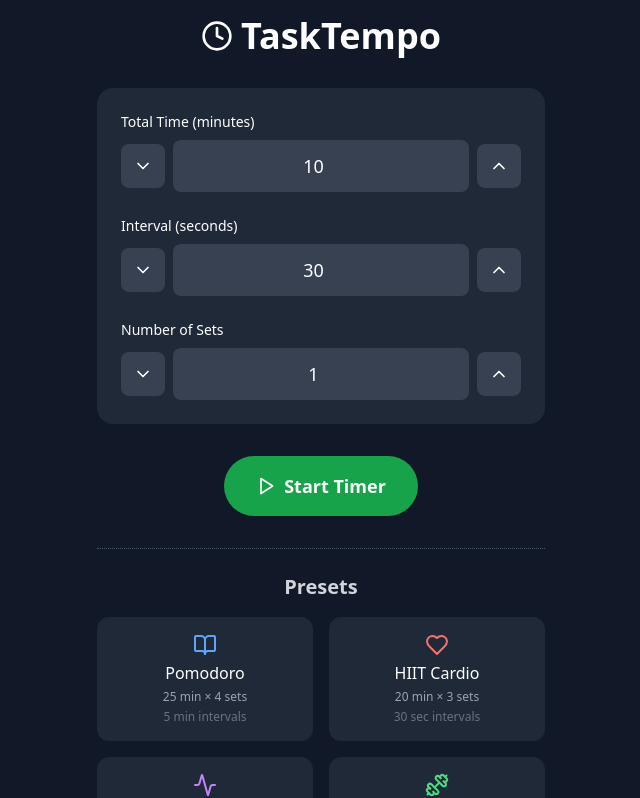
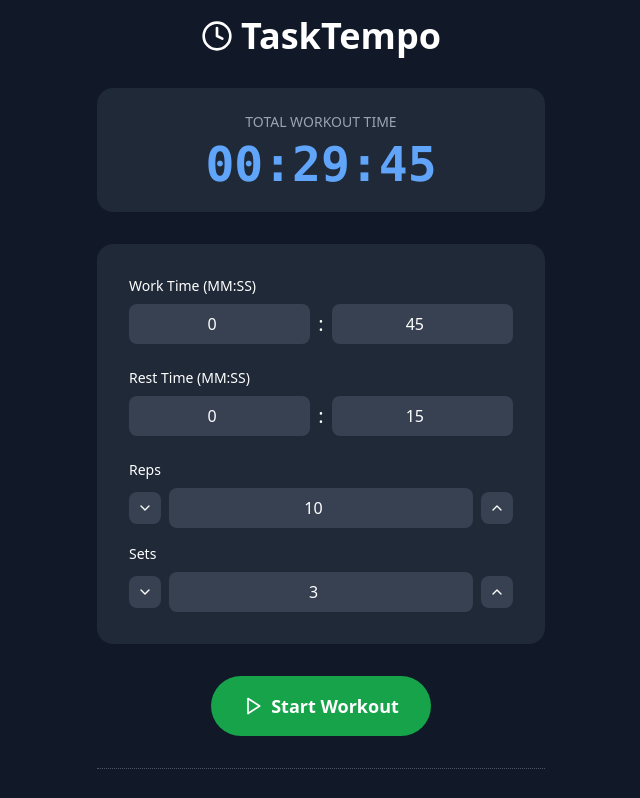
Before and after one commit to gjpark03/TaskTempo, a React (Vite) app: page /timer in a window 1280 px wide. Shown: the top 798 px of the page, without its empty margins (319-959 px from the left). Built offline with nearby package versions, Linux system fonts and the light colour scheme; no server answers; the HTML template or start-up script is replaced by a standard one.

Commit message:
Rework main user input

```diff
--- a/src/TimerApp.jsx
+++ b/src/TimerApp.jsx
@@ -4,61 +4,99 @@ import { Play, Pause, RotateCcw, Clock, ChevronUp, ChevronDown, BookOpen, Heart,
 
 export default function TimerApp() {
   const navigate = useNavigate();
-  const [totalMinutes, setTotalMinutes] = useState(10);
-  const [intervalSeconds, setIntervalSeconds] = useState(30);
-  const [totalSets, setTotalSets] = useState(1);
+  const [workMinutes, setWorkMinutes] = useState(0);
+  const [workSeconds, setWorkSeconds] = useState(45);
+  const [restMinutes, setRestMinutes] = useState(0);
+  const [restSeconds, setRestSeconds] = useState(15);
+  const [reps, setReps] = useState(10);
+  const [sets, setSets] = useState(3);
   const [currentSet, setCurrentSet] = useState(1);
+  const [currentRep, setCurrentRep] = useState(1);
+  const [isWorkPhase, setIsWorkPhase] = useState(true);
   const [timeRemaining, setTimeRemaining] = useState(0);
   const [isRunning, setIsRunning] = useState(false);
-  const [nextInterval, setNextInterval] = useState(0);
   const intervalRef = useRef(null);
+
+  // Calculate total workout time
+  const calculateTotalTime = () => {
+    const workTimeSeconds = workMinutes * 60 + workSeconds;
+    const restTimeSeconds = restMinutes * 60 + restSeconds;
+    const totalSecondsPerSet = (workTimeSeconds * reps) + (restTimeSeconds * (reps - 1));
+    const totalSeconds = (totalSecondsPerSet * sets) + (restTimeSeconds * (sets - 1));
+    return totalSeconds;
+  };
+
+  // Format total time to HH:MM:SS
+  const formatTotalTime = (totalSeconds) => {
+    const hours = Math.floor(totalSeconds / 3600);
+    const minutes = Math.floor((totalSeconds % 3600) / 60);
+    const seconds = totalSeconds % 60;
+    return `${hours.toString().padStart(2, '0')}:${minutes.toString().padStart(2, '0')}:${seconds.toString().padStart(2, '0')}`;
+  };
+
+  // Format time for display during workout
+  const formatTime = (seconds) => {
+    const mins = Math.floor(seconds / 60);
+    const secs = seconds % 60;
+    return `${mins.toString().padStart(2, '0')}:${secs.toString().padStart(2, '0')}`;
+  };
 
   useEffect(() => {
     if (isRunning && timeRemaining > 0) {
       intervalRef.current = setInterval(() => {
-        setTimeRemaining(prev => {
-          if (prev <= 1) {
-            // Check if there are more sets to complete
-            if (currentSet < totalSets) {
-              // Start the next set
-              setCurrentSet(currentSet + 1);
-              setNextInterval(Math.ceil((totalMinutes * 60) / intervalSeconds));
-              return totalMinutes * 60;
-            } else {
-              // All sets completed
-              setIsRunning(false);
-              return 0;
-            }
-          }
-          return prev - 1;
-        });
+        setTimeRemaining(prev => prev - 1);
       }, 1000);
+    } else if (isRunning && timeRemaining === 0) {
+      // Handle phase transitions
+      handlePhaseTransition();
     } else {
       clearInterval(intervalRef.current);
     }
 
     return () => clearInterval(intervalRef.current);
-  }, [isRunning, timeRemaining, currentSet, totalSets, totalMinutes, intervalSeconds]);
+  }, [isRunning, timeRemaining]);
 
-  useEffect(() => {
-    if (isRunning && timeRemaining > 0) {
-      const currentInterval = Math.ceil(timeRemaining / intervalSeconds);
-      if (currentInterval !== nextInterval && timeRemaining % intervalSeconds === 0) {
-        setNextInterval(currentInterval);
-        // Visual feedback for interval
-        document.body.style.backgroundColor = '#ef4444';
-        setTimeout(() => {
-          document.body.style.backgroundColor = '';
-        }, 300);
+  const handlePhaseTransition = () => {
+    if (isWorkPhase) {
+      // Just finished work phase
+      if (currentRep < reps) {
+        // Start rest phase
+        setIsWorkPhase(false);
+        setTimeRemaining(restMinutes * 60 + restSeconds);
+      } else if (currentSet < sets) {
+        // Finished all reps in set, start rest before next set
+        setIsWorkPhase(false);
+        setTimeRemaining(restMinutes * 60 + restSeconds);
+        setCurrentRep(0); // Will be incremented to 1 when starting next set
+      } else {
+        // Workout complete
+        setIsRunning(false);
+        setTimeRemaining(0);
+      }
+    } else {
+      // Just finished rest phase
+      if (currentRep < reps) {
+        // Continue with next rep in same set
+        setCurrentRep(currentRep + 1);
+        setIsWorkPhase(true);
+        setTimeRemaining(workMinutes * 60 + workSeconds);
+      } else {
+        // Start next set
+        setCurrentSet(currentSet + 1);
+        setCurrentRep(1);
+        setIsWorkPhase(true);
+        setTimeRemaining(workMinutes * 60 + workSeconds);
       }
     }
-  }, [timeRemaining, intervalSeconds, nextInterval, isRunning]);
+  };
 
   const startTimer = () => {
     if (timeRemaining === 0) {
-      setTimeRemaining(totalMinutes * 60);
-      setNextInterval(Math.ceil((totalMinutes * 60) / intervalSeconds));
+      // Starting fresh
+      setTimeRemaining(workMinutes * 60 + workSeconds);
       setCurrentSet(1);
+      setCurrentRep(1);
+      setIsWorkPhase(true);
     }
     setIsRunning(true);
   };
@@ -70,145 +108,197 @@ export default function TimerApp() {
   const resetTimer = () => {
     setIsRunning(false);
     setTimeRemaining(0);
-    setNextInterval(0);
     setCurrentSet(1);
-  };
-
-  const formatTime = (seconds) => {
-    const mins = Math.floor(seconds / 60);
-    const secs = seconds % 60;
-    return `${mins.toString().padStart(2, '0')}:${secs.toString().padStart(2, '0')}`;
+    setCurrentRep(1);
+    setIsWorkPhase(true);
   };
 
   const applyPreset = (preset) => {
-    switch(preset) {
+    switch (preset) {
       case 'pomodoro':
-        setTotalMinutes(25);
-        setIntervalSeconds(300); // 5 minute intervals
-        setTotalSets(4);
+        setWorkMinutes(25);
+        setWorkSeconds(0);
+        setRestMinutes(5);
+        setRestSeconds(0);
+        setReps(1);
+        setSets(4);
         break;
       case 'hiit':
-        setTotalMinutes(20);
-        setIntervalSeconds(30); // 30 second intervals
-        setTotalSets(3);
+        setWorkMinutes(0);
+        setWorkSeconds(45);
+        setRestMinutes(0);
+        setRestSeconds(15);
+        setReps(8);
+        setSets(3);
         break;
       case 'yoga':
-        setTotalMinutes(30);
-        setIntervalSeconds(60); // 1 minute intervals
-        setTotalSets(1);
+        setWorkMinutes(1);
+        setWorkSeconds(30);
+        setRestMinutes(0);
+        setRestSeconds(30);
+        setReps(20);
+        setSets(1);
         break;
       case 'weightlifting':
-        setTotalMinutes(45);
-        setIntervalSeconds(180); // 3 minute intervals
-        setTotalSets(1);
+        setWorkMinutes(0);
+        setWorkSeconds(30);
+        setRestMinutes(2);
+        setRestSeconds(0);
+        setReps(10);
+        setSets(4);
         break;
     }
-    // Reset timer when applying preset
     resetTimer();
   };
 
-  const remainingIntervals = Math.ceil(timeRemaining / intervalSeconds);
+  const handleTimeInput = (value, setter, max = 59) => {
+    if (value === '') {
+      setter('');
+    } else {
+      const num = parseInt(value);
+      if (!isNaN(num) && num >= 0 && num <= max) {
+        setter(num);
+      }
+    }
+  };
+
+  const handleTimeBlur = (value, setter, defaultValue = 0) => {
+    if (value === '' || isNaN(value)) {
+      setter(defaultValue);
+    }
+  };
+
+  const totalTime = calculateTotalTime();
 
   return (
     <div className="min-h-screen bg-gray-900 text-white p-4 flex flex-col items-center justify-center">
       <div className="w-full max-w-md space-y-8">
         <h1
           onClick={() => navigate('/')}
-          className="text-4xl font-bold text-center mb-8 flex items-center justify-center gap-2 cursor-pointer hover:text-gray-300 transition-colors"
+          className="text-4xl font-bold text-center mb-4 flex items-center justify-center gap-2 cursor-pointer hover:text-gray-300 transition-colors"
         >
           <Clock className="w-8 h-8" />
           TaskTempo
         </h1>
 
+        {/* Total Time Display */}
+        <div className="bg-gray-800 rounded-2xl p-6 text-center">
+          <p className="text-sm text-gray-400 mb-2 uppercase">Total Workout Time</p>
+          <div className="text-5xl font-mono font-bold text-blue-400">
+            {formatTotalTime(totalTime)}
+          </div>
+        </div>
+
         {timeRemaining === 0 && !isRunning && (
-          <div className="space-y-6 bg-gray-800 rounded-2xl p-6">
-            <div>
-              <label className="block text-sm font-medium mb-2">
-                Total Time (minutes)
-              </label>
-              <div className="flex items-center gap-2">
+          <div className="space-y-6 bg-gray-800 rounded-2xl p-8">
+            {/* Work Time Input */}
+            <div className="w-full">
+              <label className="block text-sm font-medium mb-2">Work Time (MM:SS)</label>
+              <div className="flex items-center gap-2 w-full">
+                <input
+                  type="number"
+                  min="0"
+                  max="59"
+                  value={workMinutes}
+                  onChange={(e) => handleTimeInput(e.target.value, setWorkMinutes)}
+                  onBlur={(e) => handleTimeBlur(e.target.value, setWorkMinutes)}
+                  className="flex-1 px-3 py-2 rounded-lg bg-gray-700 text-white text-center focus:outline-none focus:ring-2 focus:ring-blue-500"
+                  placeholder="00"
+                />
+                <span className="text-xl">:</span>
+                <input
+                  type="number"
+                  min="0"
+                  max="59"
+                  value={workSeconds}
+                  onChange={(e) => handleTimeInput(e.target.value, setWorkSeconds)}
+                  onBlur={(e) => handleTimeBlur(e.target.value, setWorkSeconds)}
+                  className="flex-1 px-3 py-2 rounded-lg bg-gray-700 text-white text-center focus:outline-none focus:ring-2 focus:ring-blue-500"
+                  placeholder="00"
+                />
+              </div>
+            </div>
+
+            {/* Rest Time Input */}
+            <div className="w-full">
+              <label className="block text-sm font-medium mb-2">Rest Time (MM:SS)</label>
+              <div className="flex items-center gap-2 w-full">
+                <input
+                  type="number"
+                  min="0"
+                  max="59"
+                  value={restMinutes}
+                  onChange={(e) => handleTimeInput(e.target.value, setRestMinutes)}
+                  onBlur={(e) => handleTimeBlur(e.target.value, setRestMinutes)}
+                  className="flex-1 px-3 py-2 rounded-lg bg-gray-700 text-white text-center focus:outline-none focus:ring-2 focus:ring-blue-500"
+                  placeholder="00"
+                />
+                <span className="text-xl">:</span>
+                <input
+                  type="number"
+                  min="0"
+                  max="59"
+                  value={restSeconds}
+                  onChange={(e) => handleTimeInput(e.target.value, setRestSeconds)}
+                  onBlur={(e) => handleTimeBlur(e.target.value, setRestSeconds)}
+                  className="flex-1 px-3 py-2 rounded-lg bg-gray-700 text-white text-center focus:outline-none focus:ring-2 focus:ring-blue-500"
+                  placeholder="00"
+                />
+              </div>
+            </div>
+
+            {/* Reps and Sets */}
+            <div className="space-y-4 w-full">
+              <div className="w-full">
+                <label className="block text-sm font-medium mb-2">Reps</label>
+                <div className="flex items-center gap-2 w-full">
                   <button
-                  onClick={() => setTotalMinutes(Math.max(1, totalMinutes - 1))}
-                  className="p-3 rounded-lg bg-gray-700 hover:bg-gray-600 text-white transition-colors"
-                  aria-label="Decrease total time"
+                    onClick={() => setReps(Math.max(1, reps - 1))}
+                    className="p-2 rounded-lg bg-gray-700 hover:bg-gray-600 text-white transition-colors"
                   >
-                  <ChevronDown className="w-5 h-5" />
+                    <ChevronDown className="w-4 h-4" />
                   </button>
                   <input
                     type="number"
                     min="1"
-                  max="120"
-                  value={totalMinutes}
-                  onChange={(e) => setTotalMinutes(parseInt(e.target.value) || 1)}
-                  className="flex-1 px-4 py-3 rounded-lg bg-gray-700 text-white text-lg text-center focus:outline-none focus:ring-2 focus:ring-blue-500"
+                    value={reps}
+                    onChange={(e) => handleTimeInput(e.target.value, setReps, 999)}
+                    onBlur={(e) => handleTimeBlur(e.target.value, setReps, 1)}
+                    className="flex-1 px-3 py-2 rounded-lg bg-gray-700 text-white text-center focus:outline-none focus:ring-2 focus:ring-blue-500"
                   />
                   <button
-                  onClick={() => setTotalMinutes(Math.min(120, totalMinutes + 1))}
-                  className="p-3 rounded-lg bg-gray-700 hover:bg-gray-600 text-white transition-colors"
-                  aria-label="Increase total time"
+                    onClick={() => setReps(reps + 1)}
+                    className="p-2 rounded-lg bg-gray-700 hover:bg-gray-600 text-white transition-colors"
                   >
-                  <ChevronUp className="w-5 h-5" />
+                    <ChevronUp className="w-4 h-4" />
                   </button>
                 </div>
               </div>
 
-            <div>
-              <label className="block text-sm font-medium mb-2">
-                Interval (seconds)
-              </label>
-              <div className="flex items-center gap-2">
+              <div className="w-full">
+                <label className="block text-sm font-medium mb-2">Sets</label>
+                <div className="flex items-center gap-2 w-full">
                   <button
-                  onClick={() => setIntervalSeconds(Math.max(5, intervalSeconds - 5))}
-                  className="p-3 rounded-lg bg-gray-700 hover:bg-gray-600 text-white transition-colors"
-                  aria-label="Decrease interval"
+                    onClick={() => setSets(Math.max(1, sets - 1))}
+                    className="p-2 rounded-lg bg-gray-700 hover:bg-gray-600 text-white transition-colors"
                   >
-                  <ChevronDown className="w-5 h-5" />
-                </button>
-                <input
-                  type="number"
-                  min="5"
-                  max="300"
-                  value={intervalSeconds}
-                  onChange={(e) => setIntervalSeconds(parseInt(e.target.value) || 5)}
-                  className="flex-1 px-4 py-3 rounded-lg bg-gray-700 text-white text-lg text-center focus:outline-none focus:ring-2 focus:ring-blue-500"
-                />
-                <button
-                  onClick={() => setIntervalSeconds(Math.min(300, intervalSeconds + 5))}
-                  className="p-3 rounded-lg bg-gray-700 hover:bg-gray-600 text-white transition-colors"
-                  aria-label="Increase interval"
-                >
-                  <ChevronUp className="w-5 h-5" />
-                </button>
-              </div>
-            </div>
-
-            <div>
-              <label className="block text-sm font-medium mb-2">
-                Number of Sets
-              </label>
-              <div className="flex items-center gap-2">
-                <button
-                  onClick={() => setTotalSets(Math.max(1, totalSets - 1))}
-                  className="p-3 rounded-lg bg-gray-700 hover:bg-gray-600 text-white transition-colors"
-                  aria-label="Decrease sets"
-                >
-                  <ChevronDown className="w-5 h-5" />
+                    <ChevronDown className="w-4 h-4" />
                   </button>
                   <input
                     type="number"
                     min="1"
-                  max="10"
-                  value={totalSets}
-                  onChange={(e) => setTotalSets(parseInt(e.target.value) || 1)}
-                  className="flex-1 px-4 py-3 rounded-lg bg-gray-700 text-white text-lg text-center focus:outline-none focus:ring-2 focus:ring-blue-500"
+                    value={sets}
+                    onChange={(e) => handleTimeInput(e.target.value, setSets, 999)}
+                    onBlur={(e) => handleTimeBlur(e.target.value, setSets, 1)}
+                    className="flex-1 px-3 py-2 rounded-lg bg-gray-700 text-white text-center focus:outline-none focus:ring-2 focus:ring-blue-500"
                   />
                   <button
-                  onClick={() => setTotalSets(Math.min(10, totalSets + 1))}
-                  className="p-3 rounded-lg bg-gray-700 hover:bg-gray-600 text-white transition-colors"
-                  aria-label="Increase sets"
+                    onClick={() => setSets(sets + 1)}
+                    className="p-2 rounded-lg bg-gray-700 hover:bg-gray-600 text-white transition-colors"
                   >
-                  <ChevronUp className="w-5 h-5" />
+                    <ChevronUp className="w-4 h-4" />
                   </button>
+                </div>
               </div>
             </div>
           </div>
@@ -217,23 +307,14 @@ export default function TimerApp() {
         {(timeRemaining > 0 || isRunning) && (
           <div className="space-y-6">
             <div className="bg-gray-800 rounded-2xl p-8 text-center">
-              <div className={`text-gray-400 text-lg mb-2 ${isRunning ? 'font-mono uppercase' : ''}`}>
-                {remainingIntervals} interval{remainingIntervals !== 1 ? 's' : ''} remaining
+              <div className={`text-2xl mb-2 ${isWorkPhase ? 'text-green-400' : 'text-yellow-400'} font-bold uppercase`}>
+                {isWorkPhase ? 'WORK' : 'REST'}
               </div>
-              {totalSets > 1 && (
-                <div className={`text-gray-400 text-lg mb-4 ${isRunning ? 'font-mono uppercase' : ''}`}>
-                  Set {currentSet} of {totalSets}
-                </div>
-              )}
-              <div className="text-6xl font-mono font-bold">
+              <div className="text-6xl font-mono font-bold mb-4">
                 {formatTime(timeRemaining)}
               </div>
-            </div>
-
-            <div className="bg-gray-800 rounded-2xl p-4">
-              <div className={`text-center text-gray-400 mb-2 ${isRunning ? 'font-mono uppercase' : ''}`}>Next interval in:</div>
-              <div className="text-3xl font-mono text-center font-semibold text-blue-400">
-                {formatTime(timeRemaining % intervalSeconds || intervalSeconds)}
+              <div className="text-gray-400 text-lg">
+                Rep {currentRep} of {reps} • Set {currentSet} of {sets}
               </div>
             </div>
           </div>
@@ -244,9 +325,10 @@ export default function TimerApp() {
             <button
               onClick={startTimer}
               className="flex items-center gap-2 px-8 py-4 bg-green-600 hover:bg-green-700 rounded-full text-lg font-semibold transition-colors"
+              disabled={!workMinutes && !workSeconds}
             >
               <Play className="w-5 h-5" />
-              Start Timer
+              Start Workout
             </button>
           )}
 
@@ -300,8 +382,8 @@ export default function TimerApp() {
               >
                 <BookOpen className="w-6 h-6 text-blue-400" />
                 <span className="font-medium">Pomodoro</span>
-                <span className="text-xs text-gray-400">25 min × 4 sets</span>
-                <span className="text-xs text-gray-500">5 min intervals</span>
+                <span className="text-xs text-gray-400">25:00 work / 5:00 rest</span>
+                <span className="text-xs text-gray-500">1 rep × 4 sets</span>
               </button>
               <button
                 onClick={() => applyPreset('hiit')}
@@ -309,8 +391,8 @@ export default function TimerApp() {
               >
                 <Heart className="w-6 h-6 text-red-400" />
                 <span className="font-medium">HIIT Cardio</span>
-                <span className="text-xs text-gray-400">20 min × 3 sets</span>
-                <span className="text-xs text-gray-500">30 sec intervals</span>
+                <span className="text-xs text-gray-400">0:45 work / 0:15 rest</span>
+                <span className="text-xs text-gray-500">8 reps × 3 sets</span>
               </button>
               <button
                 onClick={() => applyPreset('yoga')}
@@ -318,8 +400,8 @@ export default function TimerApp() {
               >
                 <Activity className="w-6 h-6 text-purple-400" />
                 <span className="font-medium">Yoga Flow</span>
-                <span className="text-xs text-gray-400">30 min × 1 set</span>
-                <span className="text-xs text-gray-500">1 min intervals</span>
+                <span className="text-xs text-gray-400">1:30 work / 0:30 rest</span>
+                <span className="text-xs text-gray-500">20 reps × 1 set</span>
               </button>
               <button
                 onClick={() => applyPreset('weightlifting')}
@@ -327,8 +409,8 @@ export default function TimerApp() {
               >
                 <Dumbbell className="w-6 h-6 text-green-400" />
                 <span className="font-medium">Weightlifting</span>
-                <span className="text-xs text-gray-400">45 min × 1 set</span>
-                <span className="text-xs text-gray-500">3 min intervals</span>
+                <span className="text-xs text-gray-400">0:30 work / 2:00 rest</span>
+                <span className="text-xs text-gray-500">10 reps × 4 sets</span>
               </button>
             </div>
           </div>
```
Lines whose indentation alone changed are shown as unchanged.
